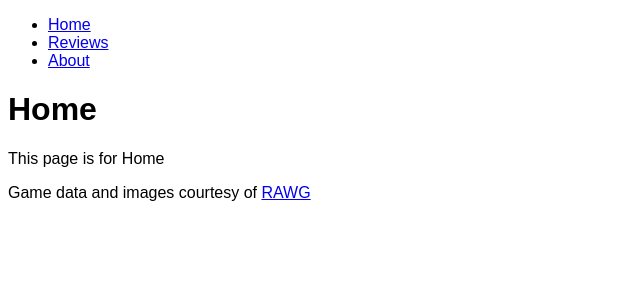
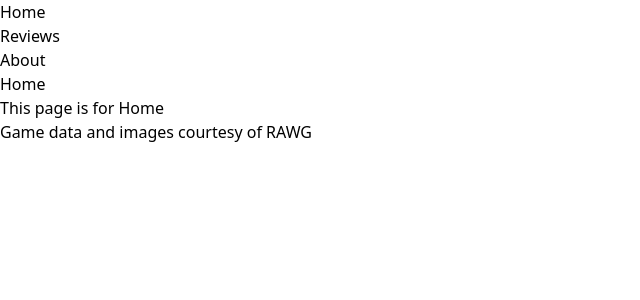
Before and after one commit to flugue/next-review, a Next.js app: page / in a window 1280 px wide. Shown: the top 300 px of the page, without its empty margins (0-640 px from the left). Built offline with nearby package versions, Linux system fonts and the light colour scheme.

Commit message:
installed tailwindcss

```diff
--- a/app/globals.css
+++ b/app/globals.css
@@ -1,3 +1,3 @@
-body{
-    font-family: sans-serif;
-}
+@tailwind base;
+@tailwind components;
+@tailwind utilities;
--- a/package.json
+++ b/package.json
@@ -2,7 +2,7 @@
     "name": "next-reviews",
     "private": true,
     "scripts": {
-        "build":"next build",
+        "build": "next build",
         "dev": "next dev",
         "start": "next start"
     },
@@ -14,6 +14,9 @@
     "devDependencies": {
         "@types/node": "20.5.9",
         "@types/react": "18.2.21",
+        "autoprefixer": "^10.4.16",
+        "postcss": "^8.4.31",
+        "tailwindcss": "^3.3.3",
         "typescript": "5.2.2"
     }
 }
--- /dev/null
+++ b/postcss.config.js
@@ -0,0 +1,6 @@
+module.exports = {
+  plugins: {
+    tailwindcss: {},
+    autoprefixer: {},
+  },
+}
--- /dev/null
+++ b/tailwind.config.js
@@ -0,0 +1,11 @@
+/** @type {import('tailwindcss').Config} */
+module.exports = {
+  content: [
+    './app/**/*.{jsx,tsx}',
+    './components/**/*.{jsx,tsx}',
+  ],
+  theme: {
+    extend: {},
+  },
+  plugins: [],
+}
```
Also changed, not shown: 1 other file (tests, documents, lock files or other folders).
